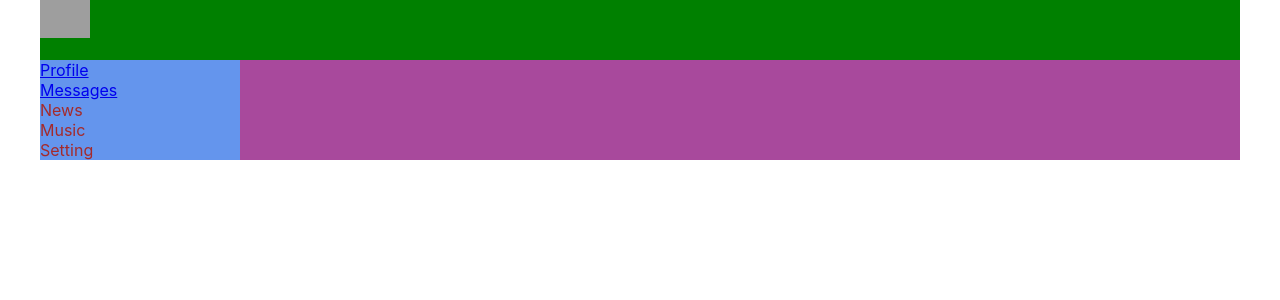
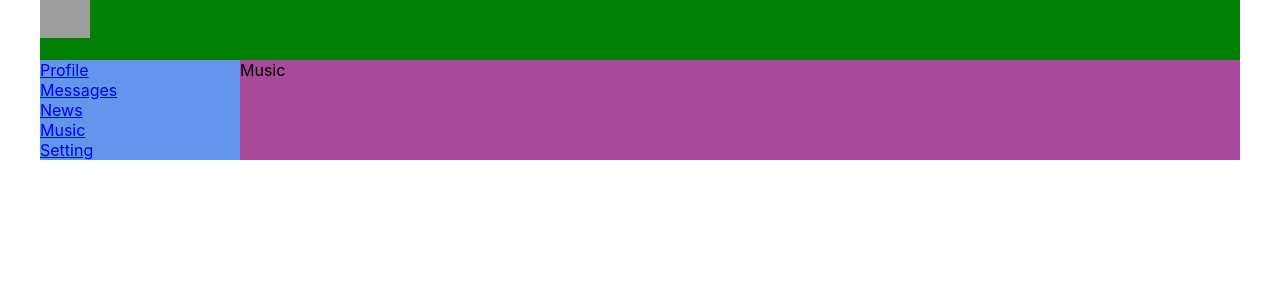
Before and after one commit to LeontyBachishche/samurai-app, a React (Create React App) app: page /music in a window 1280 px wide. Shown: the top 300 px of the page. Built offline with nearby package versions, Linux system fonts and the light colour scheme; grey boxes are pictures that could not be loaded.

Commit message:
change_navbar

```diff
--- a/src/App.js
+++ b/src/App.js
@@ -4,7 +4,10 @@ import './App.css';
 import Dialogs from './component/Dialogs/Dialogs';
 import Header from './component/Header/Header';
 import Navbar from './component/Navbar/Navbar';
+import News from './component/News/News';
+import Music from './component/Music/Music';
 import Profile from './component/Profile/Profile';
+import Setting from './component/Setting/Setting';
 
 const App = () => {
   return (
@@ -16,6 +19,9 @@ const App = () => {
           <Routes>
             <Route path='/profile' element={<Profile />} />
             <Route path='/dialogs' element={<Dialogs />} />
+            <Route path='/news' element={<News />} />
+            <Route path='/music' element={<Music />} />
+            <Route path='/setting' element={<Setting />} />
           </Routes>
         </div>
       </div>
--- /dev/null
+++ b/src/component/Music/Music.jsx
@@ -0,0 +1,12 @@
+import React from 'react';
+import s from './Music.module.css'
+
+const Music = (props) => {
+  return (
+    <div>
+      Music
+    </div>
+  )
+}
+
+export default Music;
--- a/src/component/Navbar/Navbar.jsx
+++ b/src/component/Navbar/Navbar.jsx
@@ -11,13 +11,13 @@ const Navbar = () => {
         <a href='/dialogs'>Messages</a>
       </div>
       <div className={s.item}>
-        <a>News</a>
+        <a href='news'>News</a>
       </div>
       <div className={s.item}>
-        <a>Music</a>
+        <a href='music'>Music</a>
       </div>
       <div className={s.item}>
-        <a>Setting</a>
+        <a href='setting'>Setting</a>
       </div>
     </nav>
   )
--- /dev/null
+++ b/src/component/News/News.jsx
@@ -0,0 +1,12 @@
+import React from 'react';
+import s from './News.module.css'
+
+const News = (props) => {
+  return (
+    <div>
+      News
+    </div>
+  )
+}
+
+export default News;
--- /dev/null
+++ b/src/component/Setting/Setting.jsx
@@ -0,0 +1,12 @@
+import React from 'react';
+import s from './Setting.module.css'
+
+const Setting = (props) => {
+  return (
+    <div>
+      Setting
+    </div>
+  )
+}
+
+export default Setting;
```
Also changed, not shown: src/component/Music/Music.module.css (added), src/component/News/News.module.css (added), src/component/Setting/Setting.module.css (added).
